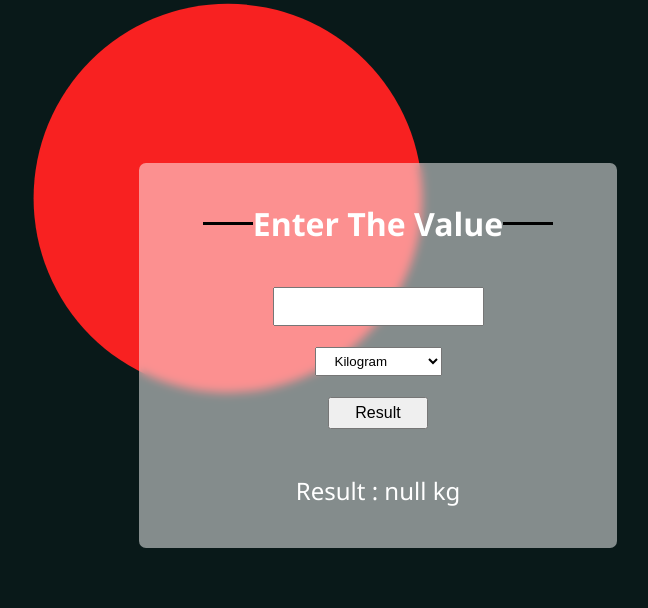
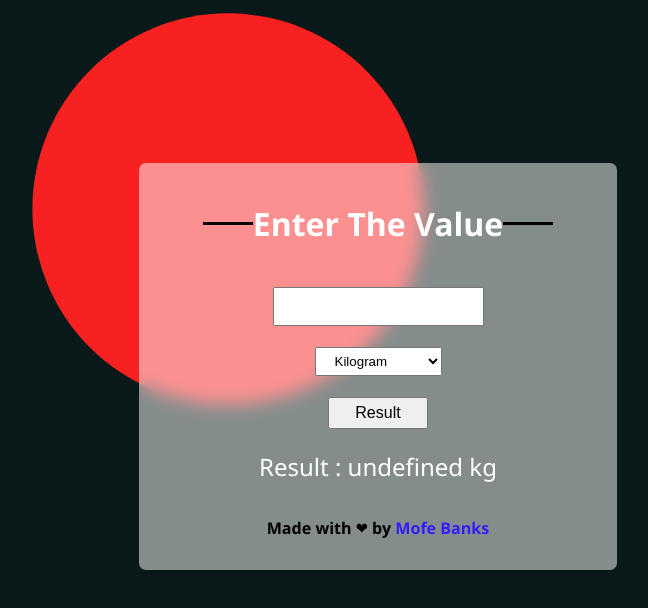
Before and after one commit to Mofe-banks01/Pound-to-Kilogram-Converter, a plain HTML site: page index.html in a window 1280 px wide. Both pictures are taken after a click on the button "Result". Shown: the whole page, without its empty margins (262-910 px from the left). Drawn offline with Linux system fonts and the light colour scheme.

Commit message:
Changes were made to the UI and script

```diff
--- a/index.html
+++ b/index.html
@@ -11,15 +11,18 @@
       <div class="box">
         <h1>Enter The Value</h1>
         <input type="number" id="userinput" />
-        <select id="unitSelect" title="selector">
+        <select id="unitSelect" title="selector" >
           <option value="kg">Kilogram</option>
           <option value="lb">Pounds</option>
           <option value="mg">Milligrams</option>
-           <option value="dg">Deccagrams</option>
-           <option value="cg">Centigram</option>
+          <option value="dg">Deccagrams</option>
+          <option value="cg">Centigram</option>
         </select>
-        <button type="submit" class="submit-btn" onclick="convertWeight()" >Result</button>
+        <button type="submit" class="submit-btn" onclick="convertWeight()">
+          Result
+        </button>
         <p id="result">Result</p>
+        <h2 class="name hidden">Made with ❤ by <a href=""> Mofe Banks </a></h2>
       </div>
     </div>
     <script src="script.js"></script>
--- a/script.js
+++ b/script.js
@@ -7,13 +7,12 @@ const resultText = document.getElementById("result");
 // Function TO Convert Weight
 function convertWeight() {
   // Resultvalue
-  let result = null;
+  let result;
   // Collecting Userinput
   const uservalueInput = userInput.value;
   // Checking for input , and selected unit.
   if (!uservalueInput) {
     alert(`Please Input A Value`);
-    resultText.innerText = `You are yet to put in a value`;
   } else if (unit.value === "kg") {
     result = uservalueInput * 0.453592;
   } else if (unit.value === "lb") {
@@ -26,7 +25,9 @@ function convertWeight() {
     result = uservalueInput * 100000;
   }
   console.log(uservalueInput);
-
+  if (uservalueInput !== 0) {
+    document.querySelector(".name").classList.remove("hidden");
+  }
   if (uservalueInput !== 0)
     resultText.innerText = `Result : ${result} ${unit.value}`;
 }
--- a/style.css
+++ b/style.css
@@ -27,15 +27,14 @@ body::before {
 }
 
 .box {
-  display: flex;
-  flex-direction: column;
-  align-items: center;
+  display: grid;
+  place-items: center;
   gap: 1.3rem;
   padding: 1.1rem 4rem;
   background-color: rgb(255, 255, 255, 0.5);
   margin-top: 9.7rem;
   border-radius: 7px;
-  backdrop-filter: blur(5px);
+  backdrop-filter: blur(9px);
 }
 
 .box h1 {
@@ -57,6 +56,9 @@ body::before {
   width: 50px;
   background: rgb(0, 0, 0);
 }
+.box select option {
+  font-size: 0.883rem;
+}
 .submit-btn {
   padding: 5px 25px;
   font-size: medium;
@@ -65,8 +67,21 @@ body::before {
   color: #fff;
   font-size: 1.5rem;
 }
+.hidden {
+  display: none;
+}
+.name {
+  font-size: 1.005rem;
+}
 input {
   padding: 10px 15px;
+}
+p {
+  margin: 0;
+}
+a {
+  text-decoration: none;
+  color: #331eff;
 }
 select {
   padding: 5px 15px;
```
